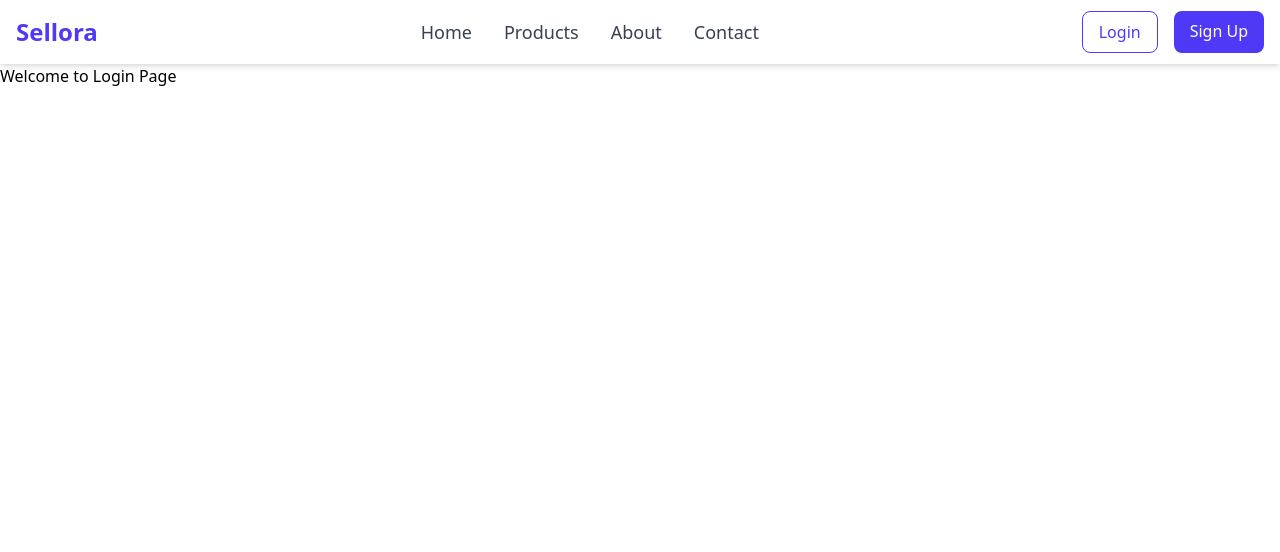
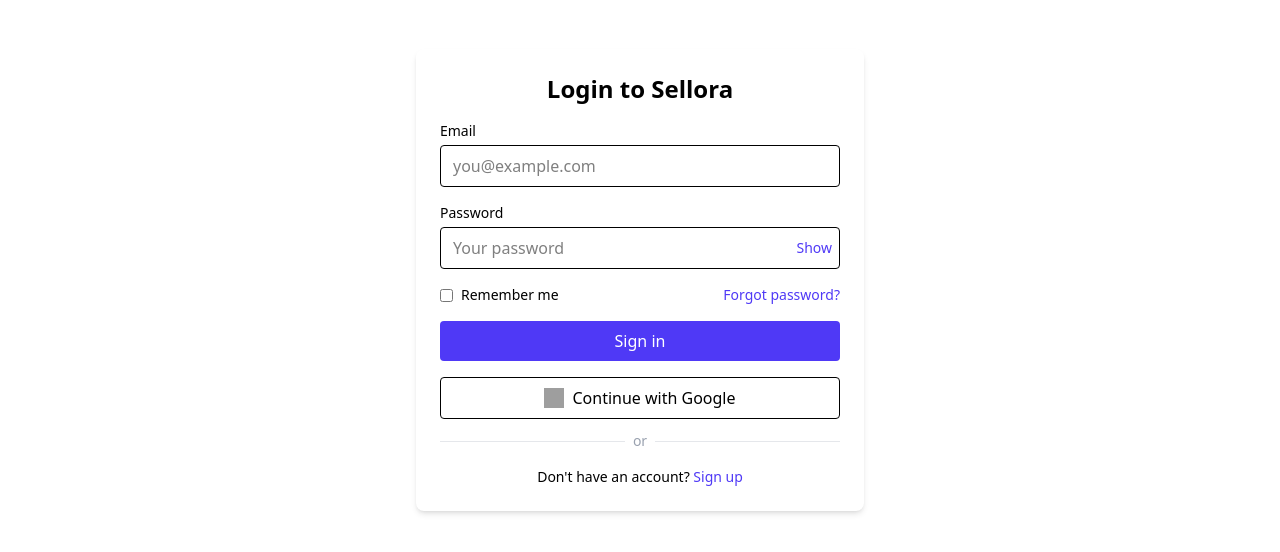
Before and after one commit to provash-roy/Sellora-Frontend, a React app: page /login in a window 1280 px wide. Shown: the top 552 px of the page. Built offline with nearby package versions, Linux system fonts and the light colour scheme; grey boxes are pictures that could not be loaded; the HTML template or start-up script is replaced by a standard one.

Commit message:
Implement Login page with form validation and user feedback

```diff
--- a/src/layouts/Main.jsx
+++ b/src/layouts/Main.jsx
@@ -1,11 +1,14 @@
 import React from "react";
 import Navbar from "../components/shared/Navbar";
-import { Outlet } from "react-router-dom";
+import { Outlet, useLocation } from "react-router-dom";
 
 const Main = () => {
+  const location = useLocation();
+  const hideNavbar = location.pathname === "/login";
+
   return (
     <div>
-      <Navbar />
+      {!hideNavbar && <Navbar />}
       <Outlet />
     </div>
   );
--- a/src/pages/Home/index.jsx
+++ b/src/pages/Home/index.jsx
@@ -21,8 +21,7 @@ const Home = () => {
 
   return (
     <>
-      <div>
-        <div className="text-2xl text-center">Welcome To Sellora Home Page</div>
+      <div className="mx-8">
         <div className="flex flex-wrap gap-4 justify-center mt-4">
           {products.map((product) => {
             return (
--- a/src/pages/Login/index.jsx
+++ b/src/pages/Login/index.jsx
@@ -1,11 +1,155 @@
-import React from 'react';
+import React, { useState } from "react";
+import axios from "axios";
+import { Link, useNavigate } from "react-router-dom";
 
 const Login = () => {
-    return (
-        <div>
-            Welcome to Login Page
-        </div>
-    );
+  const navigate = useNavigate();
+  const [email, setEmail] = useState("");
+  const [password, setPassword] = useState("");
+  const [loading, setLoading] = useState(false);
+  const [error, setError] = useState("");
+  const [showPassword, setShowPassword] = useState(false);
+
+  const validate = () => {
+    setError("");
+    if (!email) return "Email is required";
+    // simple email check
+    const emailRe = /^[^\s@]+@[^\s@]+\.[^\s@]+$/;
+    if (!emailRe.test(email)) return "Enter a valid email";
+    if (!password) return "Password is required";
+    if (password.length < 6) return "Password must be at least 6 characters";
+    return "";
+  };
+
+  const handleSubmit = async (e) => {
+    e.preventDefault();
+    const v = validate();
+    if (v) return setError(v);
+
+    setLoading(true);
+    setError("");
+    try {
+      const res = await axios.post("/api/auth/login", { email, password });
+      // assume response contains token and user
+      const { data } = res;
+      if (data?.token) {
+        localStorage.setItem("token", data.token);
+      }
+      // navigate to dashboard or home
+      navigate("/dashboard");
+    } catch (err) {
+      const msg = err?.response?.data?.message || err.message || "Login failed";
+      setError(msg);
+    } finally {
+      setLoading(false);
+    }
+  };
+
+  return (
+    <div className="min-h-[70vh] flex items-center justify-center px-4">
+      <div className="w-full max-w-md bg-white rounded-lg shadow-md p-6">
+        <h2 className="text-2xl font-semibold text-center mb-4">
+          Login to Sellora
+        </h2>
+
+        {error && (
+          <div className="mb-4 text-sm text-red-700 bg-red-100 p-2 rounded">
+            {error}
+          </div>
+        )}
+
+        {error && (
+          <div className="mb-4 text-sm text-red-700 bg-red-100 p-2 rounded">
+            {error}
+          </div>
+        )}
+
+        <form onSubmit={handleSubmit} className="space-y-4">
+          <div>
+            <label className="block text-sm font-medium mb-1">Email</label>
+            <input
+              type="email"
+              value={email}
+              onChange={(e) => setEmail(e.target.value)}
+              className="w-full border rounded px-3 py-2 focus:outline-none focus:ring-2 focus:ring-indigo-200"
+              placeholder="you@example.com"
+            />
+          </div>
+
+          <div>
+            <label className="block text-sm font-medium mb-1">Password</label>
+            <div className="relative">
+              <input
+                type={showPassword ? "text" : "password"}
+                value={password}
+                onChange={(e) => setPassword(e.target.value)}
+                className="w-full border rounded px-3 py-2 focus:outline-none focus:ring-2 focus:ring-indigo-200"
+                placeholder="Your password"
+              />
+              <button
+                type="button"
+                onClick={() => setShowPassword((s) => !s)}
+                className="absolute right-2 top-1/2 -translate-y-1/2 text-sm text-indigo-600"
+              >
+                {showPassword ? "Hide" : "Show"}
+              </button>
+            </div>
+          </div>
+
+          <div className="flex items-center justify-between">
+            <label className="text-sm flex items-center gap-2">
+              <input type="checkbox" className="form-checkbox" />
+              <span>Remember me</span>
+            </label>
+            <Link
+              to="/contact"
+              className="text-sm text-indigo-600 hover:underline"
+            >
+              Forgot password?
+            </Link>
+          </div>
+
+          <div>
+            <button
+              type="submit"
+              disabled={loading}
+              className="w-full py-2 bg-indigo-600 text-white rounded hover:bg-indigo-700 disabled:opacity-60"
+            >
+              {loading ? "Signing in..." : "Sign in"}
+            </button>
+          </div>
+          <div className="flex flex-col gap-3 mb-4">
+            <button
+              type="button"
+              onClick={() => (window.location.href = "/api/auth/google")}
+              className="w-full py-2 flex items-center justify-center gap-2 border rounded hover:bg-gray-50"
+            >
+              <img
+                src="/assets/google-logo.png"
+                alt="Google"
+                className="w-5 h-5"
+                onError={(e) => (e.target.style.display = "none")}
+              />
+              Continue with Google
+            </button>
+
+            <div className="flex items-center gap-2">
+              <div className="flex-1 h-px bg-gray-200" />
+              <span className="text-sm text-gray-400">or</span>
+              <div className="flex-1 h-px bg-gray-200" />
+            </div>
+          </div>
+        </form>
+
+        <p className="text-center text-sm mt-4">
+          Don't have an account?{" "}
+          <Link to="/register" className="text-indigo-600 hover:underline">
+            Sign up
+          </Link>
+        </p>
+      </div>
+    </div>
+  );
 };
 
 export default Login;
```
